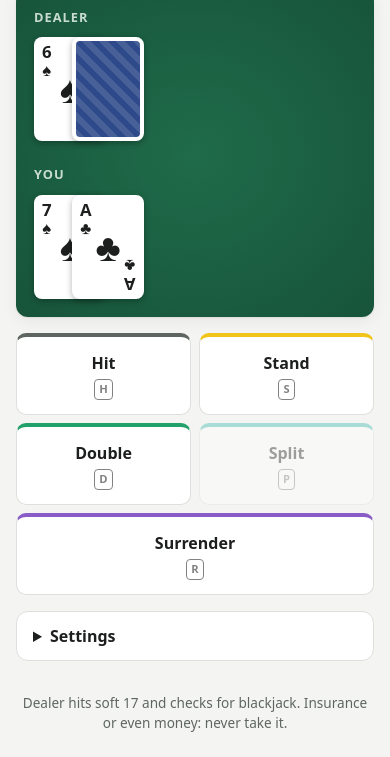
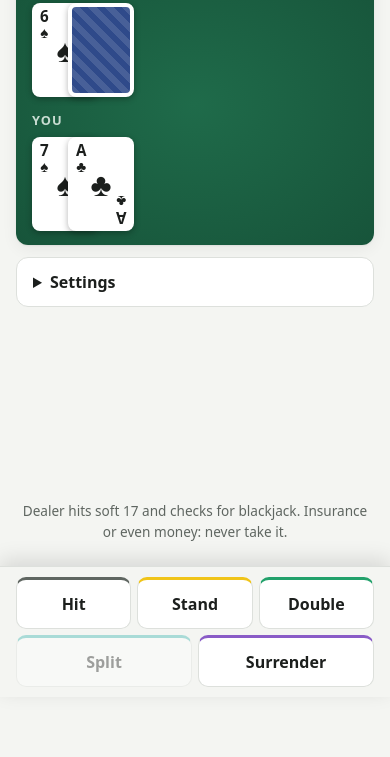
Before and after one commit to Adamv27/blackjack-basic-strategy, a plain HTML site: page index.html in a window 390 px wide. Shown: the part 147-904 px from the top of the page. After the commit the page ends 844 px from the top, so only its background shows below. Drawn offline with Linux system fonts and the light colour scheme.

Commit message:
Dock actions and feedback to the bottom on phones
On narrow screens the verdict and "Next hand" were below the fold, so every
hand needed a scroll. The actions and feedback now live in a dock that is
fixed to the bottom of the screen on phones:

- Feedback sits above the buttons so they never shift under your thumb
- When the hand ends the buttons give way to a full-width "Next hand"
- Smaller cards, table and header so table and dock fit together
- Keyboard hints hidden on touch devices
- app.js mirrors the dock height into --dock-h so content can pad for it

Desktop layout is unchanged.

Co-Authored-By: Claude Opus 5.5 <noreply@anthropic.com>

```diff
--- a/assets/css/styles.css
+++ b/assets/css/styles.css
@@ -352,6 +352,14 @@ kbd {
 }
 
 /* ==========================================================================
+   Dock (actions + feedback; fixed to the bottom on phones)
+   ========================================================================== */
+.dock {
+  display: grid;
+  gap: 16px;
+}
+
+/* ==========================================================================
    Feedback
    ========================================================================== */
 .feedback {
@@ -501,12 +509,84 @@ kbd {
    Small screens
    ========================================================================== */
 @media (max-width: 560px) {
-  .actions {
-    grid-template-columns: repeat(2, 1fr);
+  /*
+   * Phone layout: the actions and feedback dock to the bottom of the screen,
+   * so the verdict and "Next hand" are always in thumb reach without scrolling.
+   * --dock-h is kept in sync with the dock's height by app.js.
+   */
+  body {
+    padding-bottom: var(--dock-h, 132px);
   }
 
+  .dock {
+    position: fixed;
+    inset: auto 0 0;
+    z-index: 10;
+    gap: 10px;
+    max-height: 75dvh;
+    overflow-y: auto;
+    padding: 10px 16px calc(10px + env(safe-area-inset-bottom));
+    background: var(--bg);
+    border-top: 1px solid var(--border);
+    box-shadow: 0 -6px 20px rgb(0 0 0 / 0.12);
+  }
+
+  /* Feedback sits above the buttons so they never move under your thumb. */
+  .dock .feedback {
+    order: -1;
+    gap: 2px;
+    padding: 10px 14px;
+    border-left-width: 4px;
+  }
+
+  .feedback__verdict {
+    font-size: 1rem;
+  }
+
+  .feedback__detail,
+  .decision-log {
+    font-size: 0.85rem;
+  }
+
+  /* Once the hand is over, the buttons give way to a big "Next hand". */
+  .dock.is-done .actions {
+    display: none;
+  }
+
+  .next-btn {
+    justify-self: stretch;
+    padding: 14px;
+    font-size: 1rem;
+  }
+
+  /* Hit / Stand / Double on top, Split / Surrender below. */
+  .actions {
+    grid-template-columns: repeat(6, 1fr);
+    gap: 6px;
+  }
+
+  .action {
+    grid-column: span 2;
+    padding: 12px 4px;
+    border-top-width: 3px;
+  }
+
+  .action--split,
   .action--surrender {
-    grid-column: span 2;
+    grid-column: span 3;
+  }
+
+  .site-header {
+    padding: 12px 16px 4px;
+    gap: 8px;
+  }
+
+  .site-title {
+    font-size: 1.1rem;
+  }
+
+  .layout {
+    gap: 12px;
   }
 
   .stats {
@@ -525,23 +605,43 @@ kbd {
   }
 
   .card {
-    width: 72px;
-    height: 104px;
+    width: 66px;
+    height: 94px;
+  }
+
+  .card__pip {
+    font-size: 2rem;
+  }
+
+  .card__corner {
+    font-size: 0.95rem;
   }
 
   /* Overlap cards like a real table so long hands stay on one row. */
   .hand__cards {
-    min-height: 104px;
+    min-height: 94px;
     flex-wrap: nowrap;
     gap: 0;
   }
 
   .card + .card {
-    margin-left: -34px;
+    margin-left: -30px;
   }
 
   .table {
-    padding: 18px;
+    gap: 14px;
+    padding: 14px 16px;
+  }
+
+  .hand__label {
+    margin-bottom: 6px;
+  }
+}
+
+/* Keyboard hints are noise on touch screens. */
+@media (hover: none) {
+  kbd {
+    display: none;
   }
 }
 
--- a/assets/js/app.js
+++ b/assets/js/app.js
@@ -77,6 +77,7 @@
   // --------------------------------------------------------------------------
   const $ = (id) => document.getElementById(id);
   const el = {
+    dock: $('dock'),
     dealerCards: $('dealer-cards'),
     dealerTotal: $('dealer-total'),
     playerCards: $('player-cards'),
@@ -245,6 +246,20 @@
     renderStats();
     renderFeedback();
     updateButtons();
+    el.dock.classList.toggle('is-done', state.phase === 'done');
+  }
+
+  /**
+   * On phones the dock is fixed to the bottom of the screen; mirror its height
+   * into --dock-h so the page can pad itself and nothing hides behind it.
+   */
+  function watchDockHeight() {
+    if (!('ResizeObserver' in window)) return;
+    const root = document.documentElement;
+    new ResizeObserver(() => {
+      const fixed = getComputedStyle(el.dock).position === 'fixed';
+      root.style.setProperty('--dock-h', fixed ? `${el.dock.offsetHeight}px` : '0px');
+    }).observe(el.dock);
   }
 
   // --------------------------------------------------------------------------
@@ -484,6 +499,7 @@
     document.addEventListener('keydown', onKeyDown);
 
     syncSettingsForm();
+    watchDockHeight();
     renderStats();
     dealHand();
   }
--- a/index.html
+++ b/index.html
@@ -2,7 +2,7 @@
 <html lang="en">
 <head>
   <meta charset="utf-8">
-  <meta name="viewport" content="width=device-width, initial-scale=1">
+  <meta name="viewport" content="width=device-width, initial-scale=1, viewport-fit=cover">
   <meta name="description" content="Practice blackjack basic strategy: get dealt a hand, pick your play, and see if it matches the chart.">
   <title>Basic Strategy Trainer</title>
   <link rel="stylesheet" href="assets/css/styles.css">
@@ -34,6 +34,8 @@
       </div>
     </section>
 
+    <!-- Actions + feedback. On phones this docks to the bottom of the screen. -->
+    <div class="dock" id="dock">
     <section class="actions" aria-label="Choose your play">
       <button type="button" class="action action--hit" data-action="hit">Hit <kbd>H</kbd></button>
       <button type="button" class="action action--stand" data-action="stand">Stand <kbd>S</kbd></button>
@@ -50,6 +52,7 @@
       <p class="feedback__outcome" id="hand-outcome" hidden></p>
       <button type="button" class="next-btn" id="next-hand" hidden>Next hand <kbd>Enter</kbd></button>
     </section>
+    </div>
 
     <details class="settings">
       <summary>Settings</summary>
```
